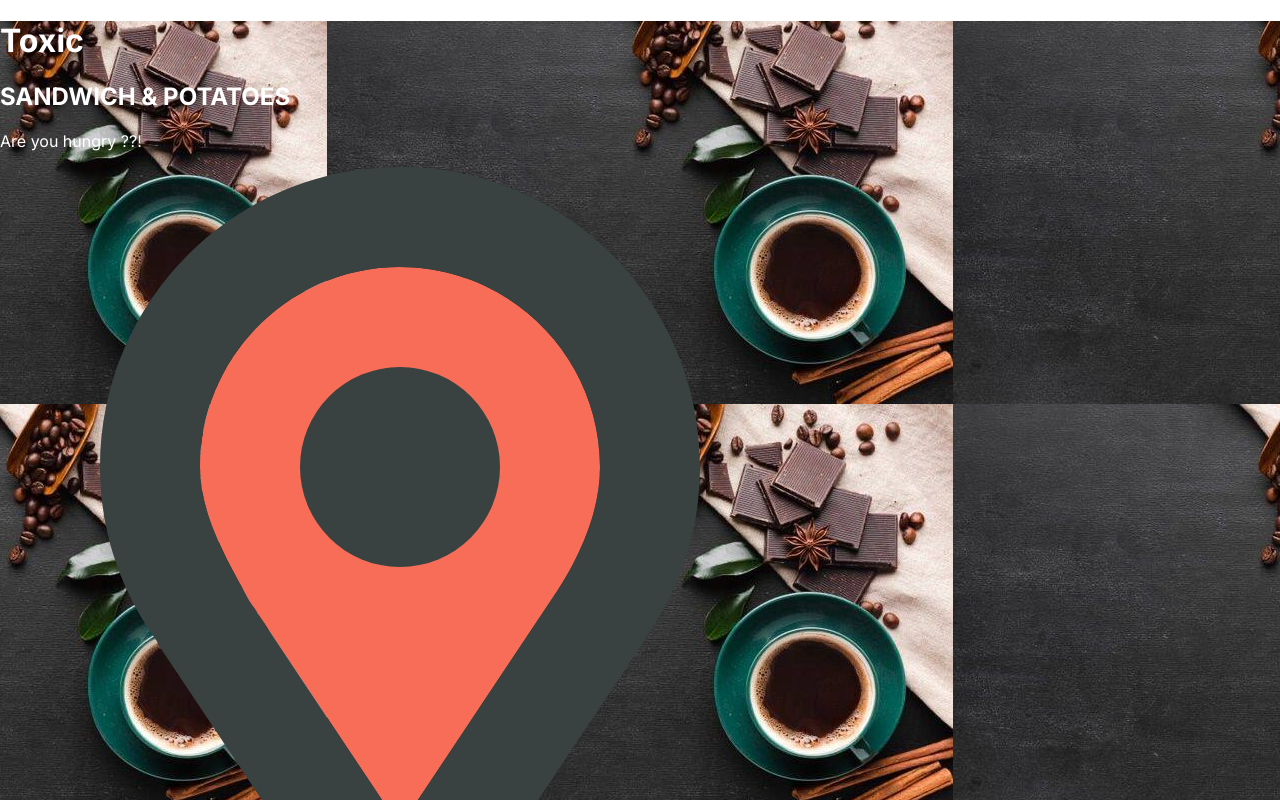
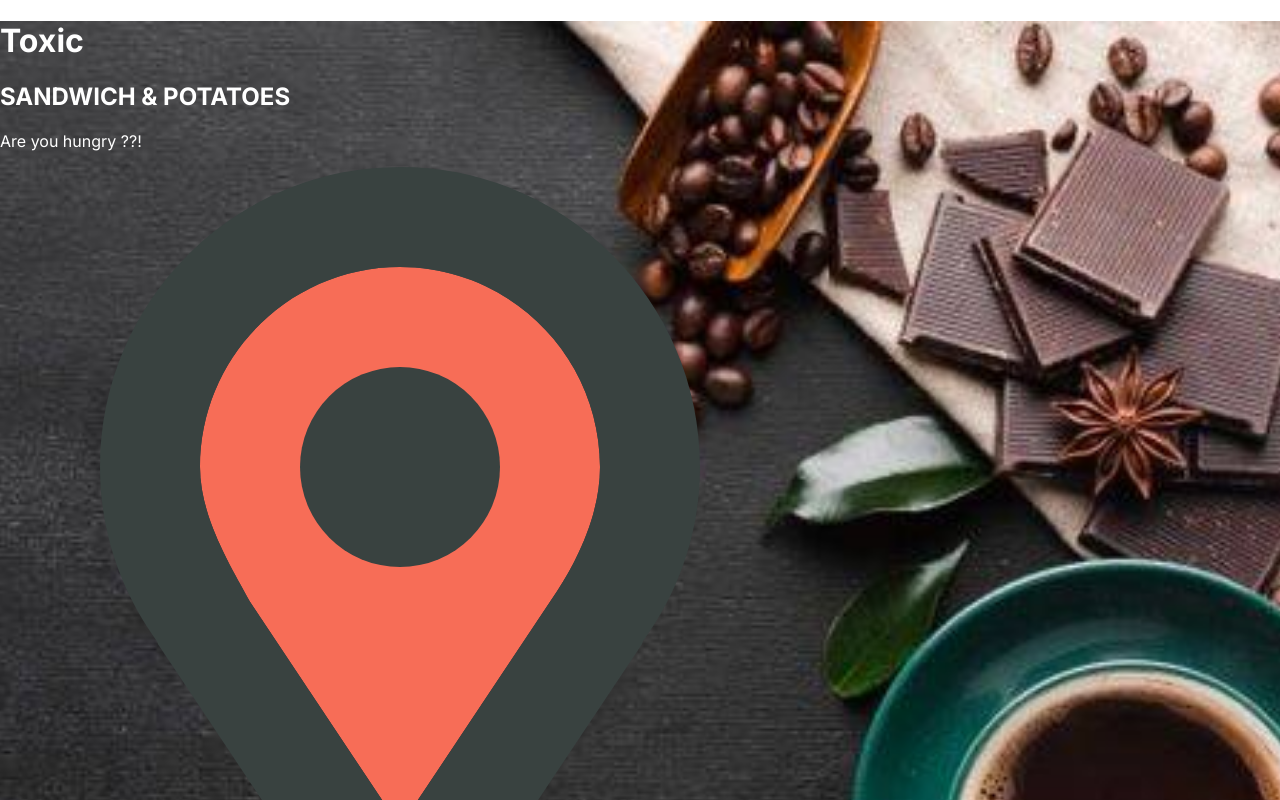
Before and after one commit to omarghandour/Abdallah, a Next.js app: page / in a window 1280 px wide. Shown: the top 800 px of the page. Built offline with nearby package versions, Linux system fonts and the light colour scheme.

Commit message:
Update globals.css

```diff
--- a/app/globals.css
+++ b/app/globals.css
@@ -6,7 +6,9 @@ padding: 0;
 .pg{
    height: 100%;
    background-image: url('../public/photo_5917860666805436909_x.jpg');
-   background-position: bottom;
+   background-position: top;
+   background-size: 140%;
+   background-repeat: no-repeat
 }
 *{
           color: white;
```
